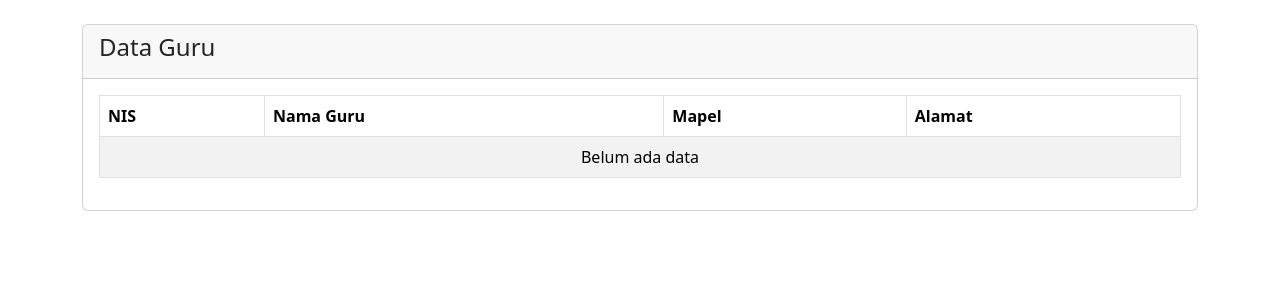
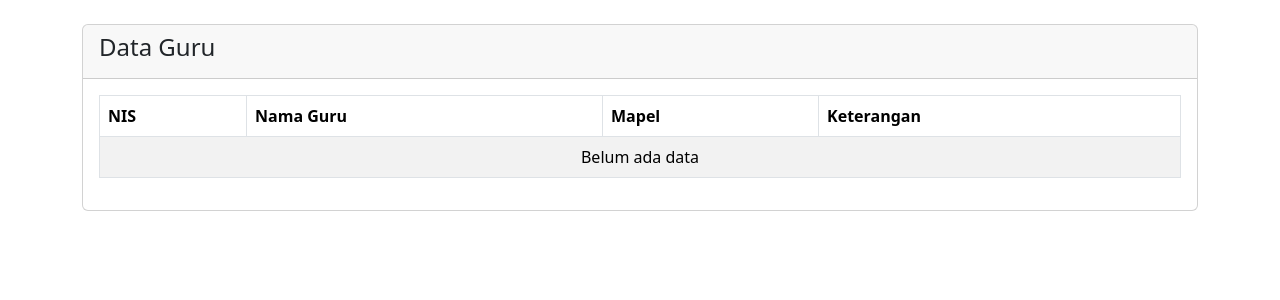
Before and after one commit to Caesar-K7/bd, a PHP site: page /tampil_guru.php in a window 1280 px wide. Shown: the top 300 px of the page. Run offline with PHP 8.4, Linux system fonts and the light colour scheme; data that the repository does not hold is empty; some libraries are stand-ins or nearby versions.

Commit message:
menyesuaikan struktur

```diff
--- a/simpan_siswa.php
+++ b/simpan_siswa.php
@@ -7,6 +7,7 @@ $error = "";
 $nis = "";
 $nama = "";
 $kelas = "";
+$jurusan = "";
 $alamat = "";
 
 if ($_SERVER["REQUEST_METHOD"] == "POST") {
--- a/tampil_guru.php
+++ b/tampil_guru.php
@@ -25,7 +25,7 @@ $result = mysqli_query($koneksi, $sql);
                         <th>NIS</th>
                         <th>Nama Guru</th>
                         <th>Mapel</th>
-                        <th>Alamat</th>
+                        <th>Keterangan</th>
                     </tr>
                 </thead>
                 <tbody>
@@ -35,7 +35,7 @@ $result = mysqli_query($koneksi, $sql);
                                 <td><?= $row['nis'] ?></td>
                                 <td><?= $row['nama'] ?></td>
                                 <td><?= $row['mapel'] ?></td>
-                                <td><?= $row['alamat'] ?></td>
+                                <td><?= $row['keterangan'] ?></td>
                             </tr>
                         <?php } ?>
                     <?php } else { ?>
```
Also changed, not shown: simpan_guru.php (+6 -6 lines).
